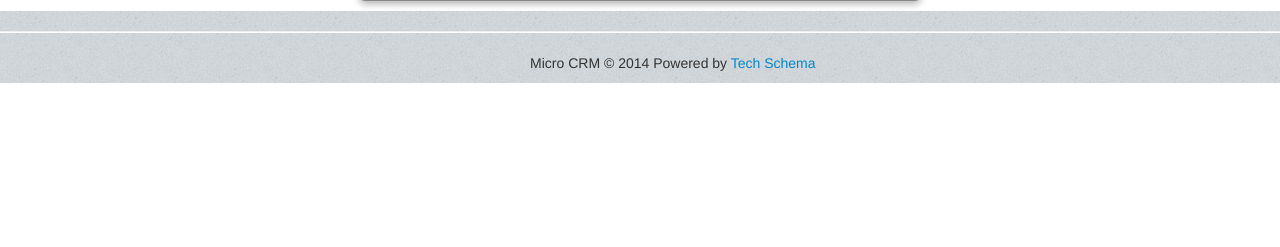
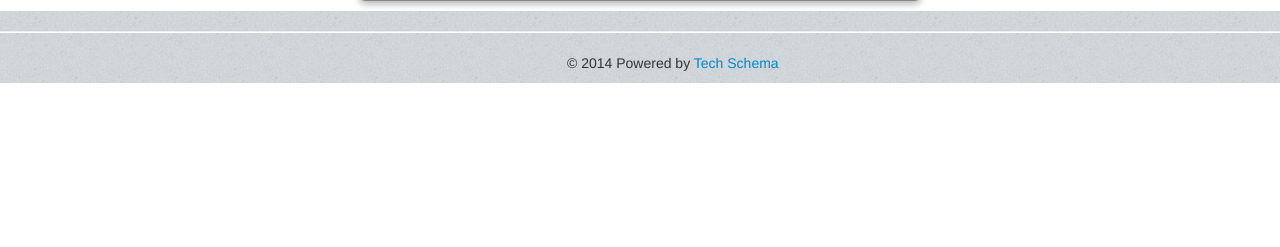
Before and after one commit to sandipkaranjekar/schema_framework, a PHP site: page /index.php in a window 1280 px wide. Shown: the part 296-543 px from the top of the page. Run offline with PHP 8.4, Linux system fonts and the light colour scheme; some libraries are stand-ins or nearby versions.

Commit message:
Update footer.php

```diff
--- a/templates/footer.php
+++ b/templates/footer.php
@@ -1,4 +1,4 @@
 <hr />
 <div class="span12">
-	<center><p>Micro CRM &copy; 2014 Powered by <a href="http://www.techschema.com" target="_blank">Tech Schema</a></p></center>
+	<center><p> &copy; 2014 Powered by <a href="http://www.techschema.com" target="_blank">Tech Schema</a></p></center>
 </div>
```
